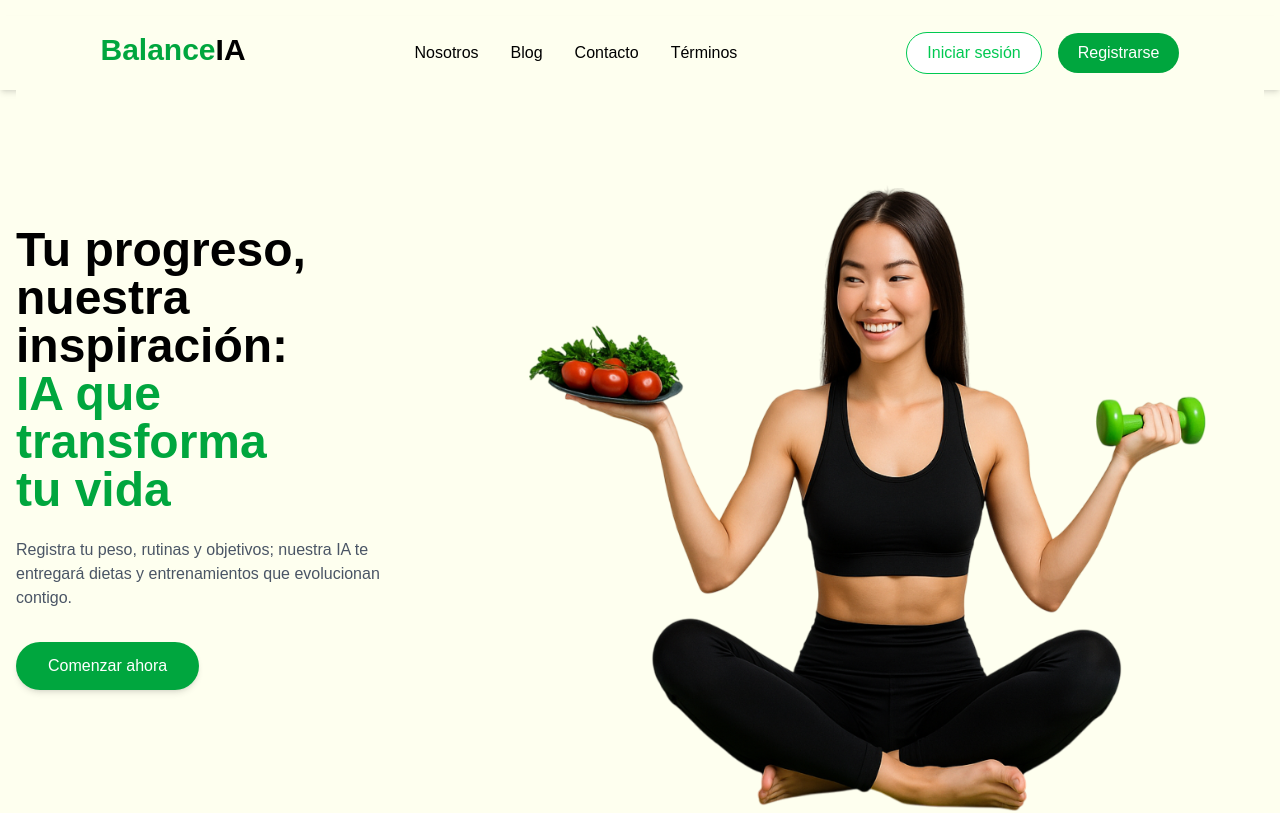
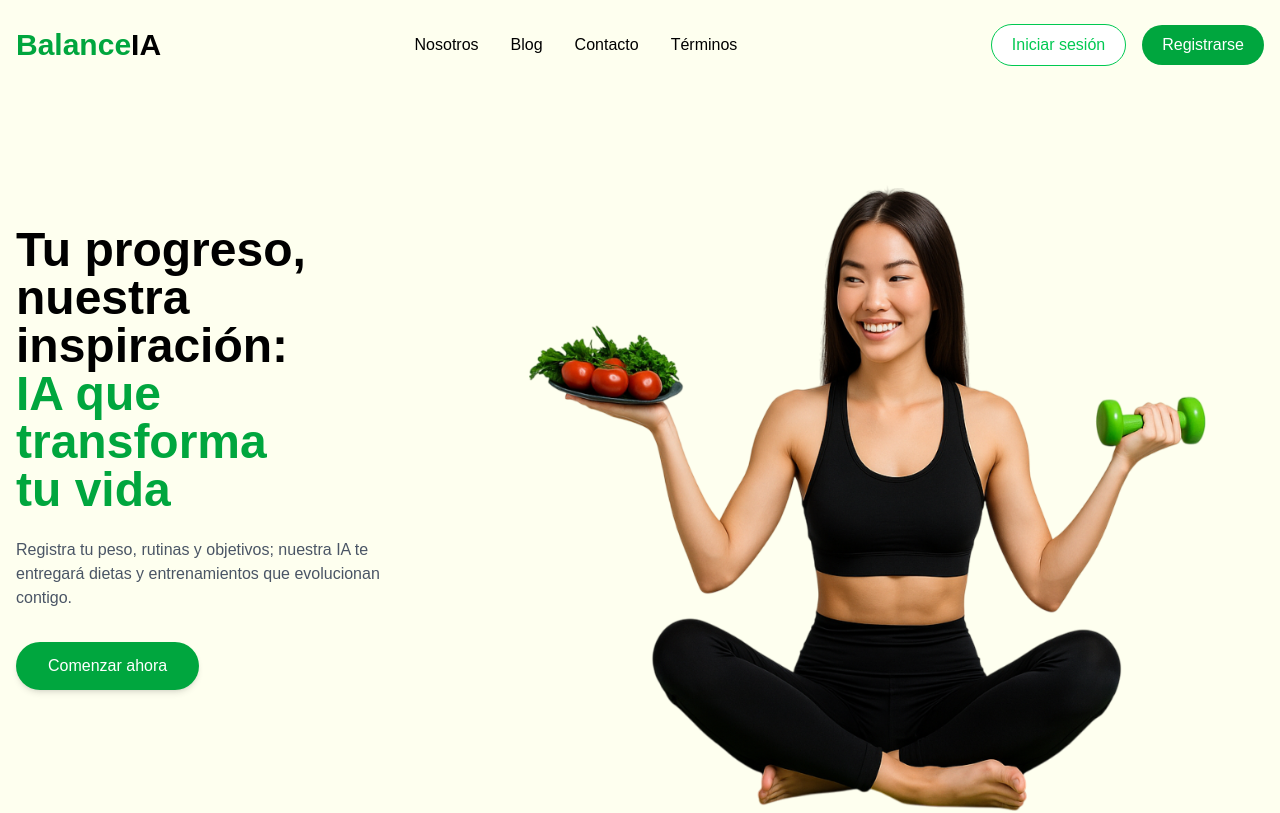
Before and after one commit to M41k80/express3, a Next.js app in the folder frontend/: page / in a window 1280 px wide. Shown: the top 813 px of the page. Built offline with nearby package versions, Linux system fonts and the light colour scheme.

Commit message:
feat home v2.6

```diff
--- a/frontend/src/app/components/Hero/index.tsx
+++ b/frontend/src/app/components/Hero/index.tsx
@@ -4,10 +4,10 @@ import Link from "next/link";
 
 const Hero = () => {
   return (
-    <div className="min-h-screen bg-[#FEFFEF] flex flex-col">
+    <div className="min-h-screen bg-[#FEFFEF]">
       {/* Header Section */}
-      <div className="mt-4 flex justify-around text-black p-4 shadow-md">
-        <div className="font-bold text-green-600 text-3xl">
+      <div className="container mx-auto px-4 py-6 flex justify-between items-center">
+        <div className="text-3xl font-bold text-green-600 ">
           Balance<span className="text-black">IA</span>
         </div>
         <div className="hidden md:flex items-center space-x-8">
@@ -25,18 +25,18 @@ const Hero = () => {
           </Link>
         </div>
         <div className="flex items-center space-x-4">
-          <a
+          <Link
             href="/login"
             className="px-5 py-2 rounded-full bg-white text-green-500 border border-green-500 hover:bg-green-50"
           >
             Iniciar sesión
-          </a>
-          <a
+          </Link>
+          <Link
             href="/register"
             className="px-5 py-2 rounded-full bg-green-600 text-white hover:bg-green-700"
           >
             Registrarse
-          </a>
+          </Link>
         </div>
       </div>
       {/* Hero Section */}
```
